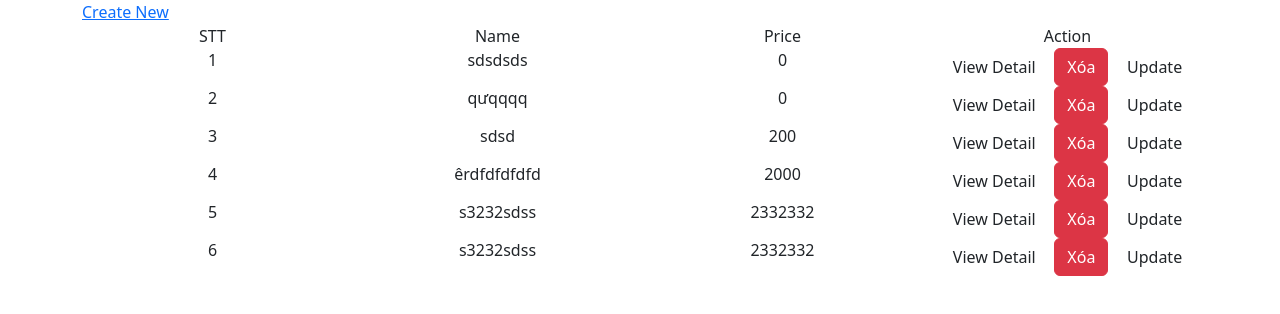
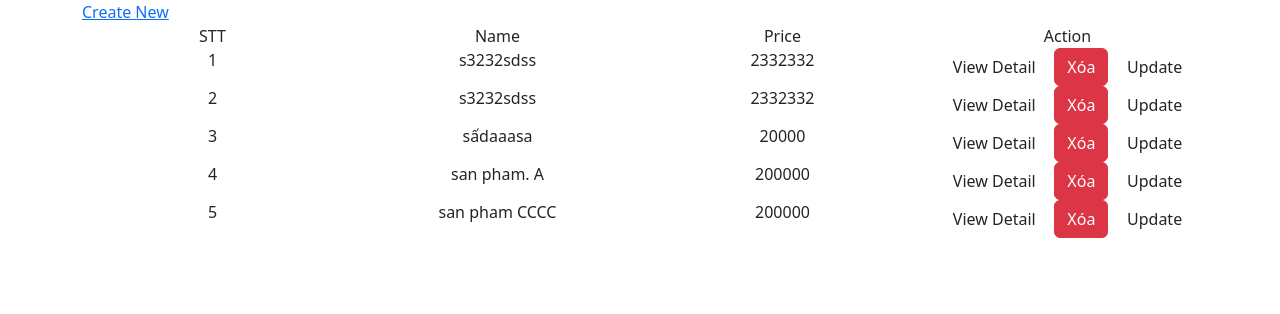
Before and after one commit to hoangnm-ndm/web208-asm, an Angular app: page / in a window 1280 px wide. Shown: the top 314 px of the page. Built offline with nearby package versions, Linux system fonts and the light colour scheme; data requests are answered from the project's data file.

Commit message:
hot-fix: router

```diff
--- a/db.json
+++ b/db.json
@@ -1,25 +1,5 @@
 {
   "products": [
-    {
-      "id": "vqcrbWk",
-      "name": "sdsdsds",
-      "price": 0
-    },
-    {
-      "id": "GTqZLqa",
-      "name": "qưqqqq",
-      "price": 0
-    },
-    {
-      "id": "hpgbZCz",
-      "name": "sdsd",
-      "price": 200
-    },
-    {
-      "id": "_kpI6v_",
-      "name": "êrdfdfdfdfd",
-      "price": 2000
-    },
     {
       "id": "ypsL7ne",
       "name": "s3232sdss",
@@ -29,6 +9,21 @@
       "id": "JnaYvG6",
       "name": "s3232sdss",
       "price": 2332332
+    },
+    {
+      "id": "Nk-nIMQ",
+      "name": "sấdaaasa",
+      "price": 20000
+    },
+    {
+      "id": "NlSFkSn",
+      "name": "san pham. A",
+      "price": 200000
+    },
+    {
+      "id": "Yo-s2S-",
+      "name": "san pham CCCC",
+      "price": 200000
     }
   ],
   "users": [
--- a/src/app/app-routing.module.ts
+++ b/src/app/app-routing.module.ts
@@ -9,7 +9,6 @@ import { RegisterComponent } from './register/register.component';
 
 const routes: Routes = [
   { path: '', component: ProductsListComponent },
-  { path: 'product/:id', component: ProductDetailComponent },
   { path: 'product-create', component: ProductCreateComponent },
   { path: 'products-update/:id', component: ProductUpdateComponent },
   { path: 'product-detail/:id', component: ProductDetailComponent },
```
Also changed, not shown: 1 other file (tests, documents, lock files or other folders).
